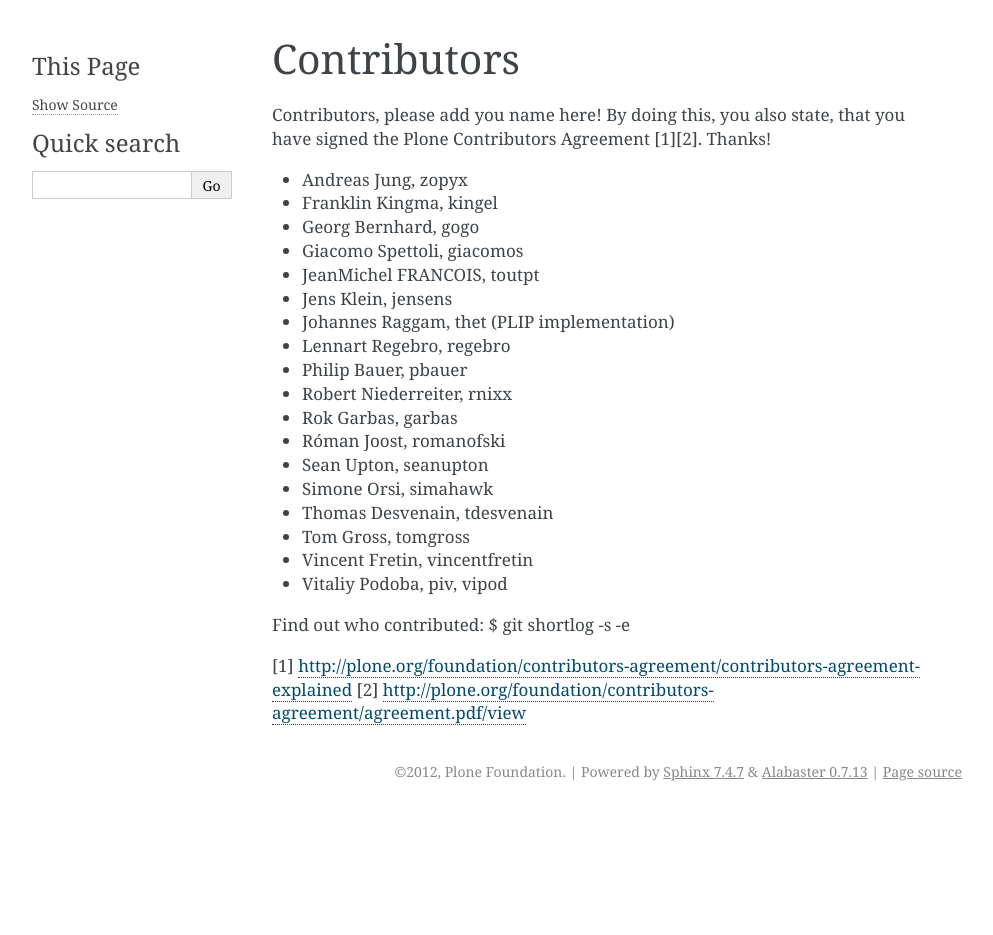
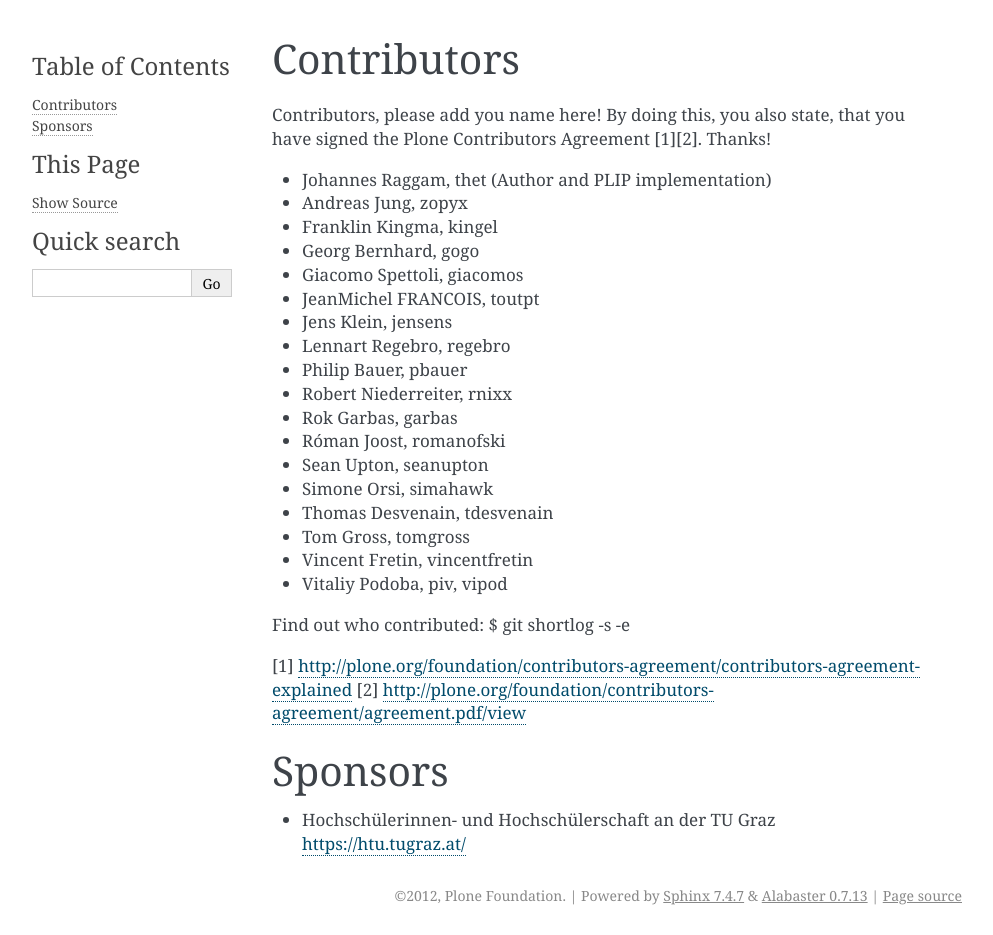
Before and after one commit to plone/plone.app.event, a Sphinx documentation site: the page built from docs/contributors.rst, in a window 1280 px wide. Shown: the whole page, without its empty margins (148-1141 px from the left). Built offline with Sphinx 7.4.7, drawn with Linux system fonts in a browser that asks for light colours; before the commit the page ends 900 px from its top, so only the background shows below that.

Commit message:
upd contributors and add sponsors section

```diff
--- a/docs/contributors.rst
+++ b/docs/contributors.rst
@@ -4,13 +4,13 @@ Contributors
 Contributors, please add you name here! By doing this, you also state, that you
 have signed the Plone Contributors Agreement [1][2]. Thanks!
 
+- Johannes Raggam, thet (Author and PLIP implementation)
 - Andreas Jung, zopyx
 - Franklin Kingma, kingel
 - Georg Bernhard, gogo
 - Giacomo Spettoli, giacomos
 - JeanMichel FRANCOIS, toutpt
 - Jens Klein, jensens
-- Johannes Raggam, thet (PLIP implementation)
 - Lennart Regebro, regebro
 - Philip Bauer, pbauer
 - Robert Niederreiter, rnixx
@@ -29,3 +29,10 @@ $ git shortlog -s -e
 
 [1] http://plone.org/foundation/contributors-agreement/contributors-agreement-explained
 [2] http://plone.org/foundation/contributors-agreement/agreement.pdf/view
+
+
+Sponsors
+========
+
+- Hochschülerinnen- und Hochschülerschaft an der TU Graz
+  https://htu.tugraz.at/
```
